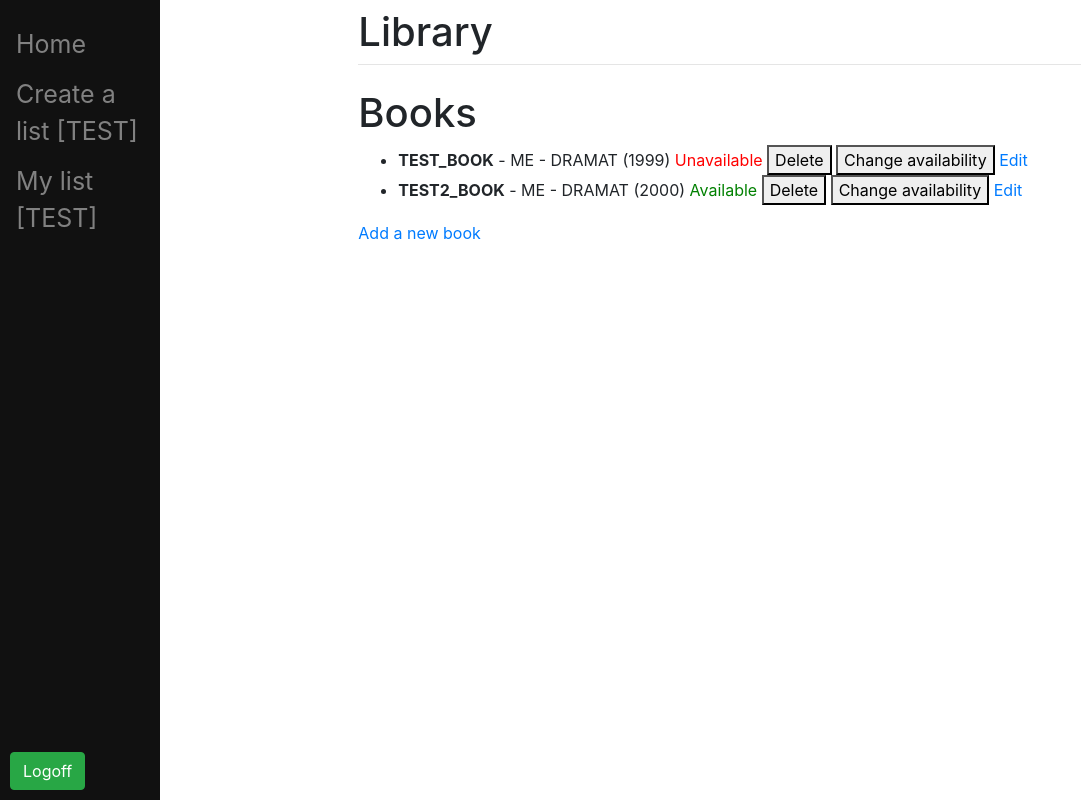
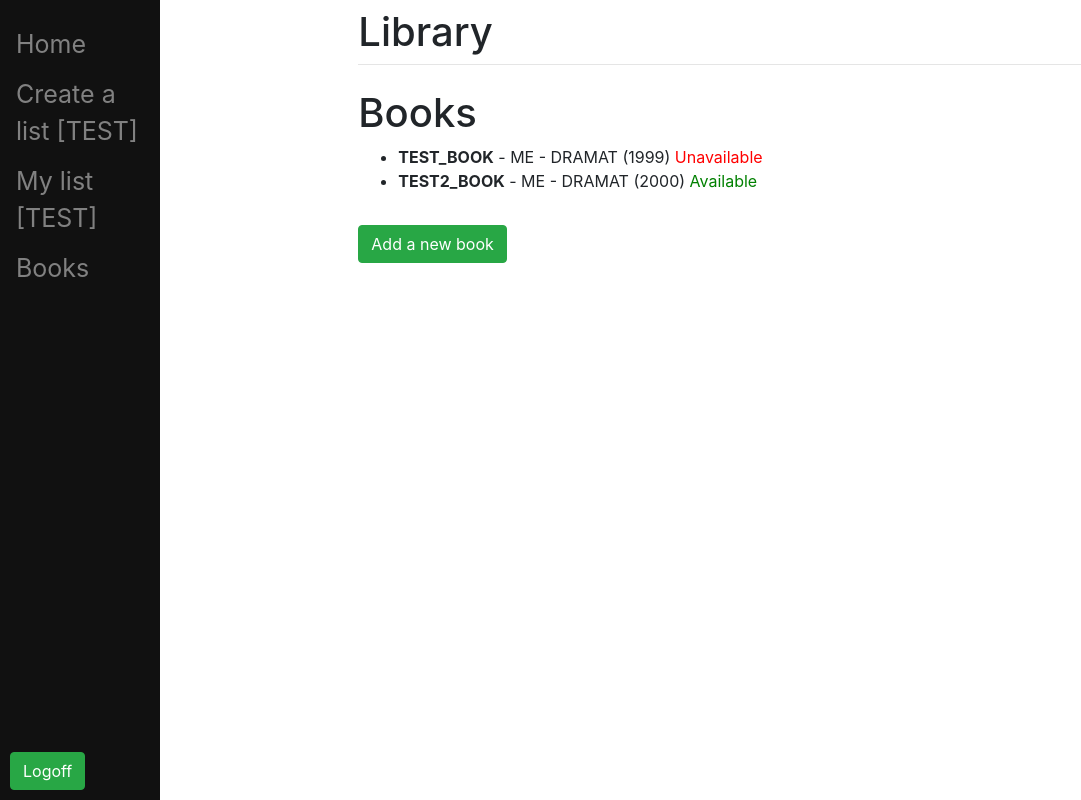
Before and after one commit to YahooMing/Zarzadzanie-Biblioteka, a Django app: page /books/ in a window 1280 px wide. Shown: the whole page, without its empty margins (0-1081 px from the left). Run offline with Django 5.2, Linux system fonts and the light colour scheme; a user stored in the database is signed in; data comes from the database, SQL or seed files in the repository; both versions use the stored data as it was after the commit.

Commit message:
Użytkownik może wyświetlić książki

```diff
--- a/biblioteka/app/models.py
+++ b/biblioteka/app/models.py
@@ -29,3 +29,6 @@ class Book(models.Model):
 
     def __str__(self):
         return self.title
+
+    def is_available(self):
+        return not self.borrowed_by
--- a/biblioteka/app/templates/app/base.html
+++ b/biblioteka/app/templates/app/base.html
@@ -42,11 +42,7 @@
         <a href="/home">Home</a>
         <a href="/create/">Create a list [TEST]</a>
         <a href="/view">My list [TEST]</a>
-        {% for group in user.groups.all %}
-        {% if group.name == 'Employees' %}
-        <a href="/books/">Management</a>
-        {% endif %}
-        {% endfor %}
+        <a href="/books/">Books</a>
         <form method="post" action="{% url 'logout' %}">
             {% csrf_token %}
             <button type="submit" class="btn btn-success" style="position: fixed; text-align:center; bottom:0;margin:10px;">Logoff</button>
--- a/biblioteka/app/templates/app/book_list.html
+++ b/biblioteka/app/templates/app/book_list.html
@@ -5,6 +5,8 @@
 
 {% block content %}
 <h1>Books</h1>
+<div class="input-group mb-3">
+    <div class="input-group-prepend">
     <ul>
         {% for book in books %}
             <li>
@@ -14,18 +16,24 @@
                 {% else %}
                     <span style="color:red;">Unavailable</span>
                 {% endif %}
-            <form action="{% url 'delete_book' book.id %}" method="post" style="display: inline;">
+                {% for group in user.groups.all %}
+                    {% if group.name == 'Employees' %}
+                    <form action="{% url 'delete_book' book.id %}" method="post" style="display: inline;" class="form-group">
                         {% csrf_token %}
-                <button type="submit">Delete</button>
+                        <button type="submit" class="btn btn-success">Delete</button>
                     </form>
-            <form action="{% url 'toggle_availability' book.id %}" method="post" style="display: inline;">
-
+                    <form action="{% url 'toggle_availability' book.id %}" method="post" style="display: inline;" class="form-group">
                     {% csrf_token %}
-                <button type="submit">Change availability </button>
+                    <button type="submit" class="btn btn-success">Change availability </button>
                 </form>
-            <a href="{% url 'edit_book' book.id %}">Edit</a>
+                <a href="{% url 'edit_book' book.id %}" class="btn btn-success">Edit</a>
+                {% endif %}
+                {% endfor %}
             </li>
         {% endfor %}
     </ul>
-<a href="{% url 'add_book' %}">Add a new book</a>
+
+    </div>
+</div>
+<a href="{% url 'add_book' %}" class="btn btn-success">Add a new book</a>
 {% endblock %}
--- a/biblioteka/app/templates/app/edit_book.html
+++ b/biblioteka/app/templates/app/edit_book.html
@@ -4,11 +4,11 @@
 {% endblock %}
 
 {% block content %}
-<h1>Edytuj książkę</h1>
-<form method="post">
+<h1>Edit this book</h1>
+<form method="post" class="form-group">
     {% csrf_token %}
     {{ form.as_p }}
 
-    <button type="submit">Zapisz zmiany</button>
+    <button type="submit">Save changes</button>
 </form>
 {% endblock %}
```
Also changed, not shown: biblioteka/app/signals.py (added, +12 -0 lines), biblioteka/app/templates/app/add_book.html (+7 -10 lines), biblioteka/db.sqlite3. Lines whose indentation alone changed are shown as unchanged.
